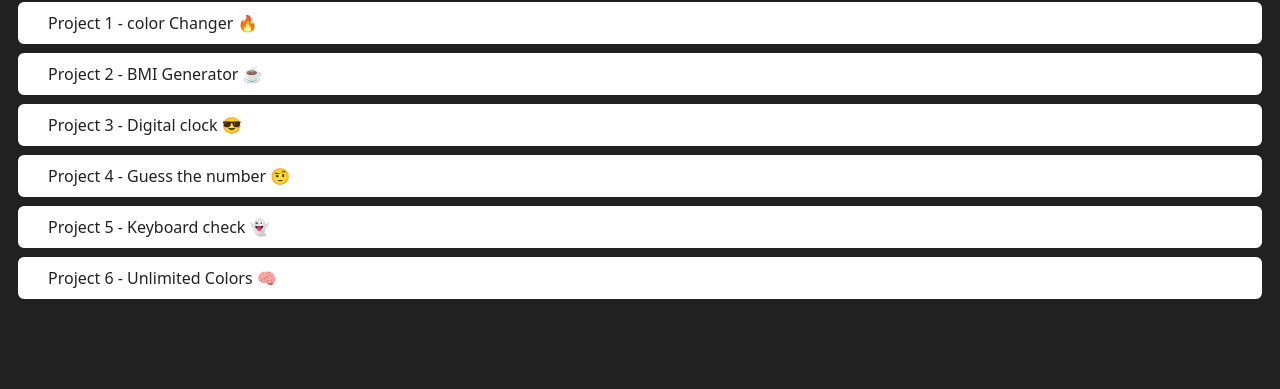
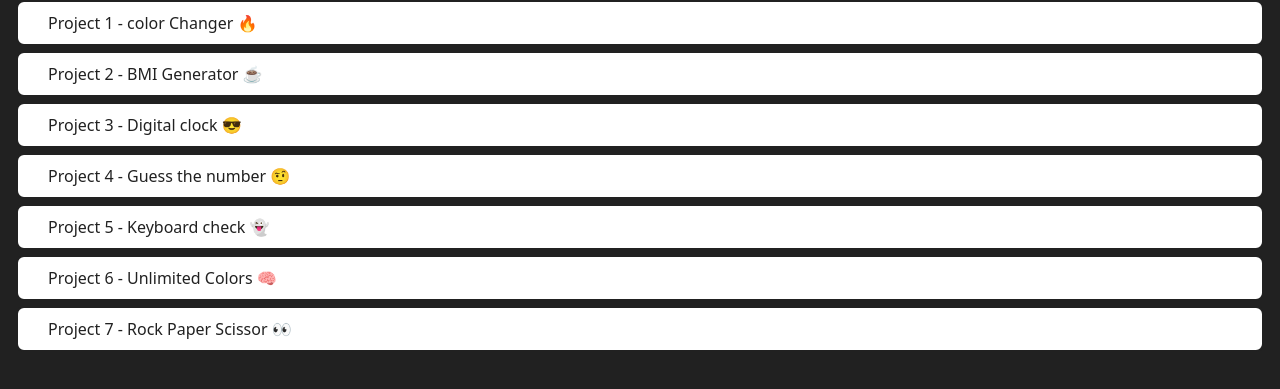
Before and after one commit to dee112003/JavaScript-Mini-Projects, a plain HTML site: page index.html in a window 1280 px wide. Shown: the part 143-532 px from the top of the page. Drawn offline with Linux system fonts and the light colour scheme.

Commit message:
Update index.html

```diff
--- a/index.html
+++ b/index.html
@@ -34,6 +34,9 @@
         <a class="project-link" href="./6-unlimitedColors/index.html"
           >Project 6 - Unlimited Colors 🧠
         </a>
+        <a class="project-link" href="./7-rock-paper-scissor/index.html"
+          >Project 7 - Rock Paper Scissor 👀
+        </a>
 
         </a>
       </div>
```
